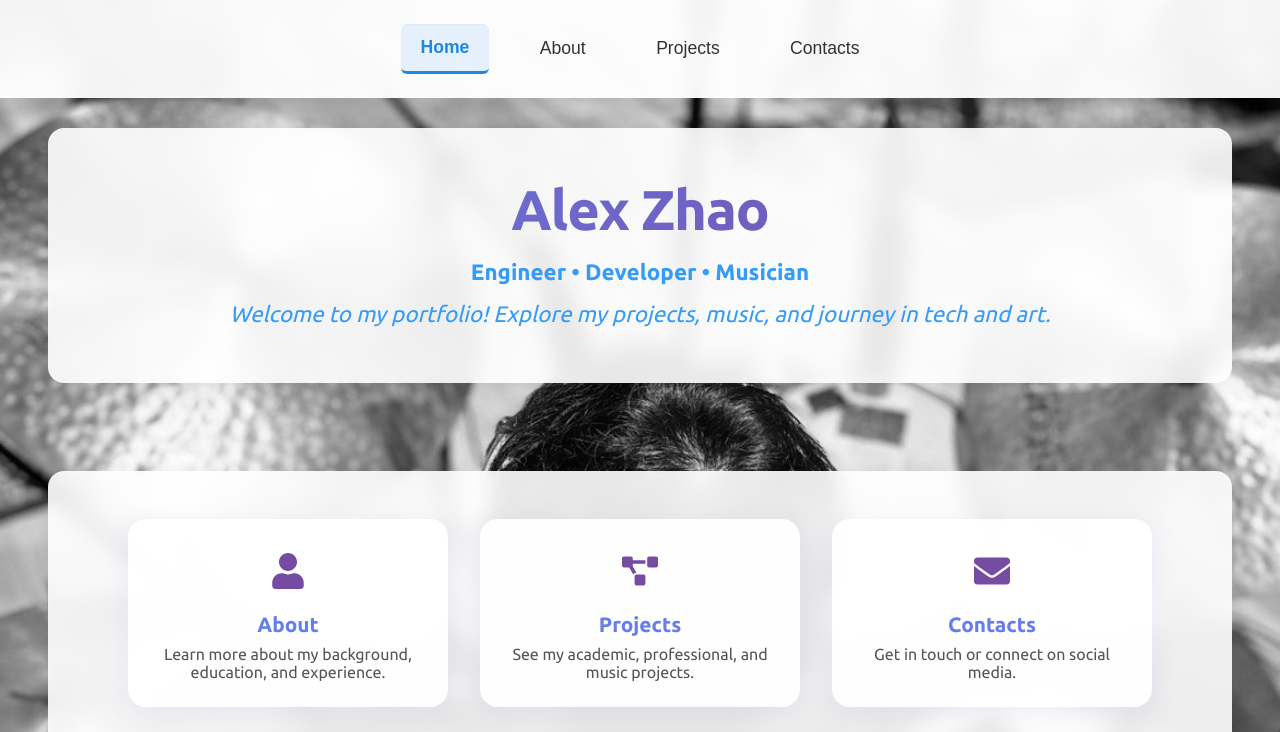
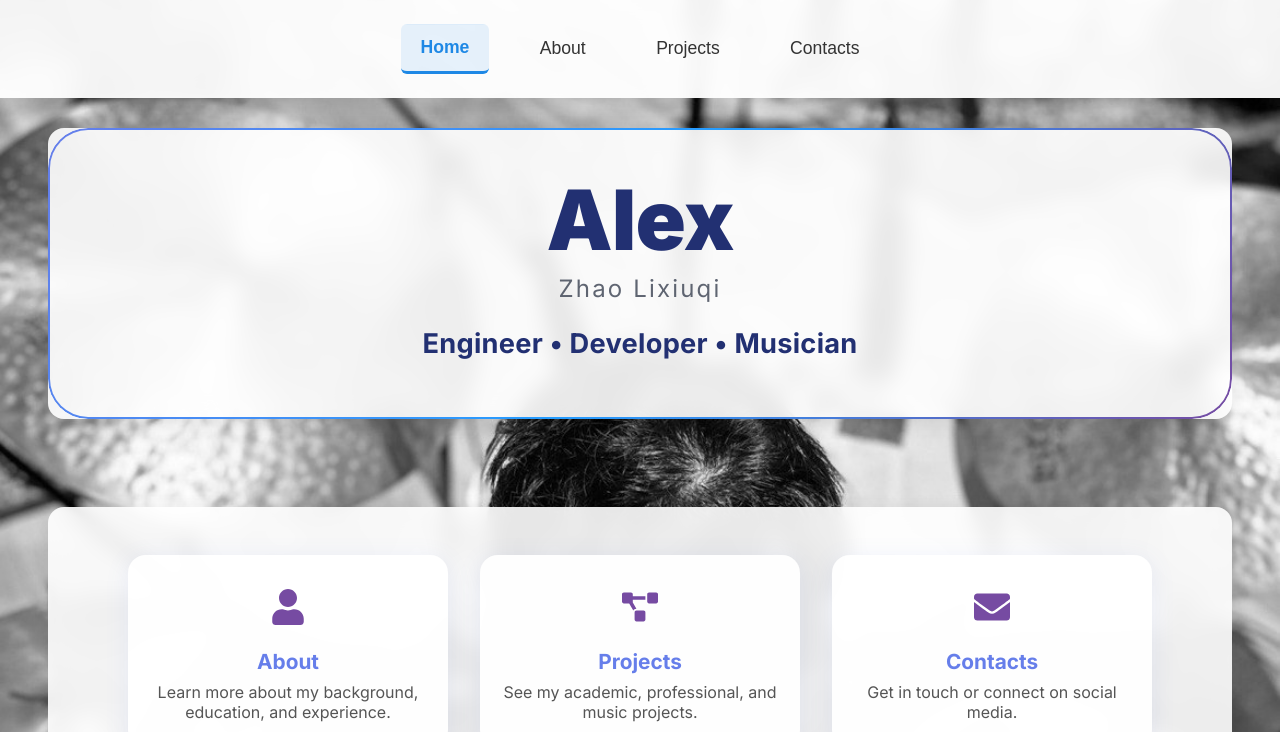
Before and after one commit to alexgoexercise/portfolio_node.js, a Next.js app: page / in a window 1280 px wide. Shown: the top 732 px of the page. Built offline with nearby package versions, Linux system fonts and the light colour scheme.

Commit message:
Adjust on Styling
Adjust the styling for home page, about page and projects page

```diff
--- a/src/pages/Home.css
+++ b/src/pages/Home.css
@@ -1,9 +1,10 @@
 @import url('https://fonts.googleapis.com/css2?family=Ubuntu:wght@400;700&display=swap');
+@import url('https://fonts.googleapis.com/css2?family=Inter:wght@400;600;700;900&display=swap');
 
 .home {
   min-height: 100vh;
   width: 100%;
-  font-family: 'Ubuntu', cursive;
+  font-family: 'Inter', 'Ubuntu', 'Noto Sans', 'Noto Sans SC', 'Microsoft YaHei', 'PingFang SC', 'Heiti SC', sans-serif;
   padding: clamp(1rem, 4vw, 3rem);
   background-color: rgba(255, 255, 255, 0.95);
   color: #333;
@@ -42,26 +43,78 @@
 /* Hero section */
 .hero {
   margin-top: clamp(80px, 10vh, 120px);
-  background: rgba(255, 255, 255, 0.9);
+  background: rgba(255, 255, 255, 0.7);
   text-align: center;
-  padding: clamp(2rem, 6vw, 4rem) clamp(1rem, 4vw, 3rem);
+  padding: clamp(2.5rem, 7vw, 5rem) clamp(1.5rem, 5vw, 4rem);
+  border-radius: 2.5rem;
+  box-shadow: 0 4px 24px rgba(30, 41, 59, 0.07);
+  position: relative;
+  overflow: hidden;
+  z-index: 1;
+  backdrop-filter: blur(12px) saturate(1.1);
+  font-family: 'Inter', 'Noto Sans', 'Noto Sans SC', 'Microsoft YaHei', 'PingFang SC', 'Heiti SC', sans-serif;
 }
 
-.hero h1 {
-  font-size: clamp(2rem, 6vw, 3.5rem);
-  color: #1e88e5;
-  margin-bottom: clamp(0.5rem, 2vw, 1rem);
-  line-height: 1.2;
+.hero::before {
+  content: '';
+  position: absolute;
+  inset: 0;
+  z-index: 0;
+  border-radius: 2.5rem;
+  padding: 2px;
+  background: linear-gradient(120deg, #667eea 0%, #259dff 50%, #764ba2 100%);
+  -webkit-mask: linear-gradient(#fff 0 0) content-box, linear-gradient(#fff 0 0);
+  -webkit-mask-composite: xor;
+  mask-composite: exclude;
+  pointer-events: none;
 }
 
-.hero p {
-  font-size: clamp(1rem, 3vw, 1.4rem);
-  margin-top: clamp(0.5rem, 2vw, 1rem);
-  background: #349cf7;
-  -webkit-background-clip: text;
-  background-clip: text;
-  -webkit-text-fill-color: transparent;
-  color: transparent;
+.hero-name-block.minimal {
+  display: flex;
+  flex-direction: column;
+  align-items: center;
+  margin-bottom: 1.2rem;
+}
+
+.hero-title {
+  font-size: clamp(3.2rem, 8vw, 5.2rem);
+  font-weight: 900;
+  color: #223072;
+  margin-bottom: 0.1em;
+  letter-spacing: -0.01em;
+  line-height: 1.05;
+  text-align: center;
+}
+
+.hero-signature {
+  display: flex;
+  flex-direction: row;
+  gap: 0;
+  font-size: clamp(1.1rem, 2.2vw, 1.5rem);
+  font-weight: 400;
+  color: #444b5a;
+  opacity: 0.85;
+  letter-spacing: 0.09em;
+  margin-top: 0.1em;
+  margin-bottom: 0.2em;
+  justify-content: center;
+  width: 100%;
+  max-width: 16em;
+}
+
+.hero-signature-latin {
+  font-family: inherit;
+  font-weight: 500;
+}
+
+.hero-subtitle {
+  font-size: clamp(1.1rem, 3vw, 1.7rem);
+  color: #223072;
+  font-weight: 700;
+  margin-bottom: 0.7rem;
+  letter-spacing: 0.01em;
+  z-index: 1;
+  text-align: center;
 }
 
 /* Section headers */
@@ -289,31 +342,6 @@
   box-shadow: 0 2px 8px rgba(102, 126, 234, 0.3);
 }
 
-.hero-title {
-  font-size: clamp(2.5rem, 7vw, 4rem);
-  font-weight: 800;
-  background: linear-gradient(90deg, #667eea 0%, #764ba2 100%);
-  -webkit-background-clip: text;
-  -webkit-text-fill-color: transparent;
-  background-clip: text;
-  margin-bottom: 0.5rem;
-  letter-spacing: -0.02em;
-}
-
-.hero-subtitle {
-  font-size: clamp(1.2rem, 3vw, 2rem);
-  color: #5a6fd8;
-  font-weight: 600;
-  margin-bottom: 0.5rem;
-}
-
-.hero-tagline {
-  font-size: clamp(1rem, 2.5vw, 1.3rem);
-  color: #888;
-  font-style: italic;
-  margin-bottom: 0.5rem;
-}
-
 .nav-cards {
   display: flex;
   gap: 2rem;
@@ -412,4 +440,20 @@
     max-width: 95vw;
     width: 100%;
   }
+  .hero {
+    padding: 1.5rem 0.5rem;
+    border-radius: 1.2rem;
+  }
+  .hero-name-block.minimal {
+    min-height: 3.5rem;
+  }
+  .hero-title {
+    font-size: clamp(2.1rem, 8vw, 2.7rem);
+    text-align: center;
+  }
+  .hero-signature {
+    font-size: clamp(1rem, 3vw, 1.1rem);
+    max-width: 100%;
+    justify-content: center;
+  }
 }
--- a/src/pages/Projects.css
+++ b/src/pages/Projects.css
@@ -135,6 +135,7 @@
   position: relative;
 }
 
+/* Restore academic project underline */
 .project-card h2::after {
   content: '';
   position: absolute;
@@ -146,7 +147,6 @@
   border-radius: 2px;
   transition: width 0.3s ease;
 }
-
 .project-card:hover h2::after {
   width: 60px;
 }
@@ -629,11 +629,12 @@
   bottom: -6px;
   left: 50%;
   transform: translateX(-50%);
-  width: 30px;
+  width: 0;
   height: 2px;
   background: linear-gradient(90deg, #4fc3f7 0%, #29b6f6 100%);
   border-radius: 1px;
   transition: width 0.3s ease;
+  display: block;
 }
 
 .band-card:hover .drumming-card-title::after {
--- a/src/pages/about.tsx
+++ b/src/pages/about.tsx
@@ -22,7 +22,7 @@ export default function About() {
       <header>
         <div className="header-left">
           <h1>ALEX</h1>
-          <h2>ZHAO LIXIUQI</h2>
+          <h2>ZHAO LIXIUQI 赵李修齐</h2>
           <p>Singapore | alexzhaolixiuqi@gmail.com | +65 83514349</p>
         </div>
         <div className="header-photo">
--- a/src/pages/index.tsx
+++ b/src/pages/index.tsx
@@ -4,14 +4,17 @@ import { skills } from '../content/skills';
 import { FaUser, FaProjectDiagram, FaEnvelope } from 'react-icons/fa';
 
 export default function Home() {
-  const [copied, setCopied] = useState(false);
 
   return (
     <div className="home">
       <section className="hero">
-        <h1 className="hero-title">Alex Zhao</h1>
+        <div className="hero-name-block minimal">
+          <h1 className="hero-title">Alex</h1>
+          <div className="hero-signature">
+            <span className="hero-signature-latin">Zhao Lixiuqi</span>
+          </div>
+        </div>
         <p className="hero-subtitle">Engineer • Developer • Musician</p>
-        <p className="hero-tagline">Welcome to my portfolio! Explore my projects, music, and journey in tech and art.</p>
       </section>
 
       <section className="nav-cards">
@@ -63,12 +66,6 @@ export default function Home() {
             })}
         </div>
       </section>
-
-      {copied && (
-        <div className="toast-copied">
-          Copied to clipboard!
-        </div>
-      )}
     </div>
   );
 }
```
